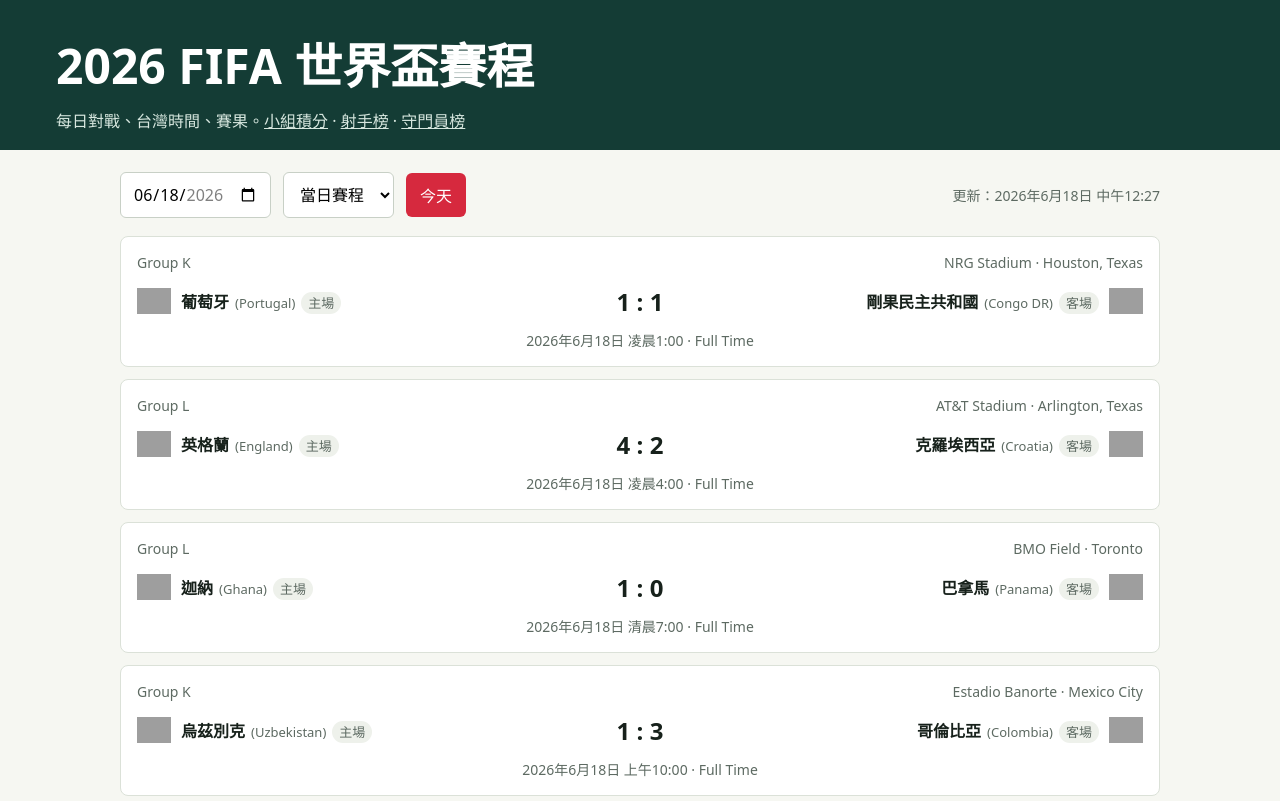
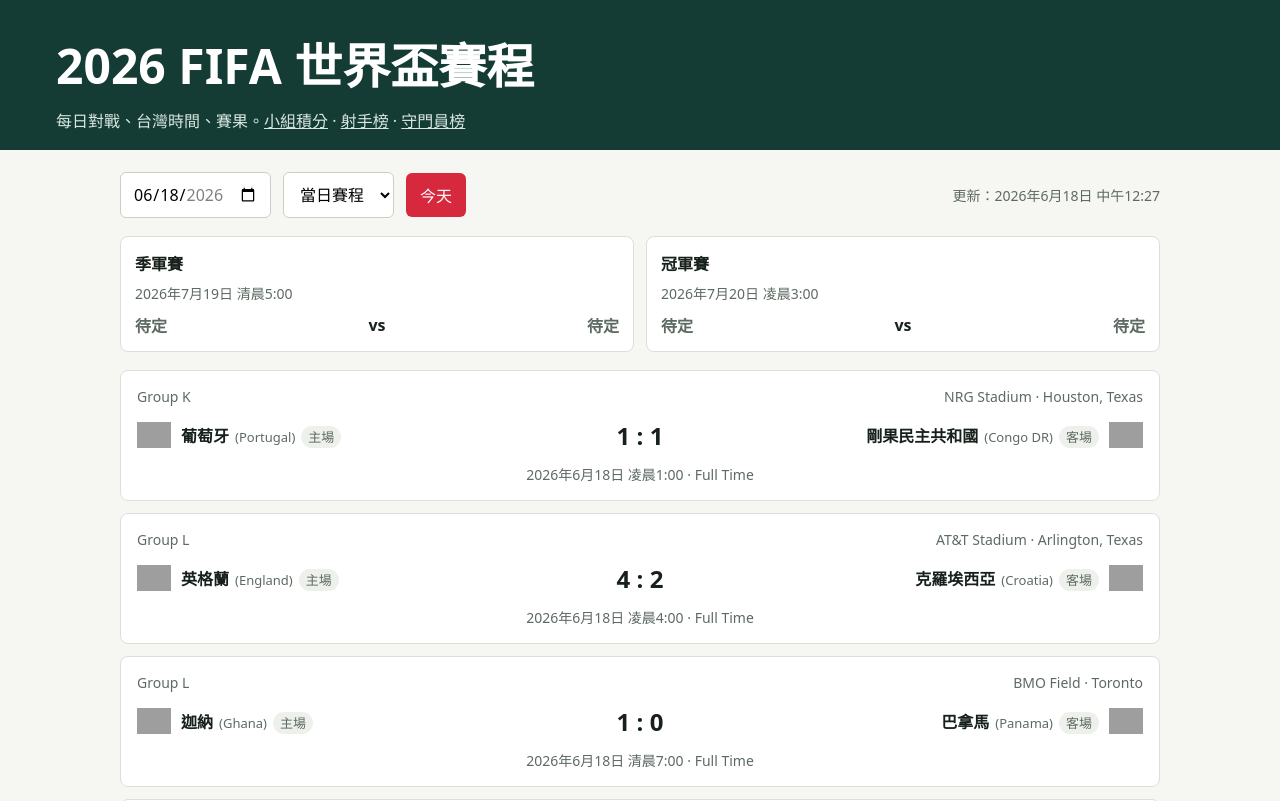
Before and after one commit to XasonLai/guagua-fifa-2026, a plain HTML site: page index.html in a window 1280 px wide. Shown: the top 801 px of the page. Drawn offline with Linux system fonts and the light colour scheme; grey boxes are pictures that could not be loaded.

Commit message:
新增冠軍賽與季軍賽首頁摘要

```diff
--- a/index.html
+++ b/index.html
@@ -12,6 +12,13 @@
     header p { margin: 0; color: #d7e7df; }
     main { max-width: 1040px; margin: 0 auto; padding: 22px clamp(14px, 4vw, 28px) 48px; }
     .bar { display: flex; gap: 12px; align-items: center; flex-wrap: wrap; margin-bottom: 18px; }
+    .featured { display: grid; grid-template-columns: repeat(auto-fit, minmax(260px, 1fr)); gap: 12px; margin-bottom: 18px; }
+    .featured-card { background: white; border: 1px solid #dbe1d8; border-radius: 8px; padding: 14px; }
+    .featured-card h2 { margin: 0 0 8px; font-size: 16px; }
+    .featured-time { color: #5d6a62; font-size: 14px; margin-bottom: 10px; }
+    .featured-teams { display: flex; align-items: center; justify-content: space-between; gap: 10px; font-weight: 800; }
+    .featured-team { display: flex; align-items: center; gap: 8px; min-width: 0; }
+    .placeholder { color: #5d6a62; font-weight: 700; }
     input, select { font: inherit; padding: 10px 12px; border: 1px solid #c8d0c6; border-radius: 6px; background: white; }
     button { font: inherit; padding: 10px 14px; border: 0; border-radius: 6px; background: #d6293e; color: white; cursor: pointer; }
     .meta { margin-left: auto; color: #5d6a62; font-size: 14px; }
@@ -58,6 +65,7 @@
       <button id="today">今天</button>
       <span class="meta" id="meta"></span>
     </div>
+    <section class="featured" id="featured"></section>
     <section class="matches" id="matches"></section>
     <section class="teams-list">
       <h2>參賽國家</h2>
@@ -83,6 +91,23 @@
 
     function teamName(t) {
       return `${t.zhName || t.name}<span class="english">(${t.name})</span>`;
+    }
+
+    function finalTeam(t) {
+      if (!t.logo) return '<span class="placeholder">待定</span>';
+      return `<span class="featured-team">${badge(t)}<span>${teamName(t)}</span></span>`;
+    }
+
+    function renderFeatured() {
+      const labels = { '3rd-place-match': '季軍賽', final: '冠軍賽' };
+      const games = matches.filter(m => labels[m.stage]);
+      $('featured').innerHTML = games.map(m => `
+        <article class="featured-card">
+          <h2>${labels[m.stage]}</h2>
+          <div class="featured-time">${fmt.format(new Date(m.kickoffTaiwan))}</div>
+          <div class="featured-teams">${finalTeam(m.home)}<span>vs</span>${finalTeam(m.away)}</div>
+        </article>
+      `).join('');
     }
 
     function odds(m) {
@@ -127,6 +152,7 @@
       $('date').max = meta.end;
       $('meta').textContent = `更新：${fmt.format(new Date(meta.updatedAt))}`;
       $('teams').innerHTML = teams.map(t => `<div class="country"><img src="${t.logo}" alt=""><span>${teamName(t)}</span></div>`).join('');
+      renderFeatured();
       render();
     }
 
```
